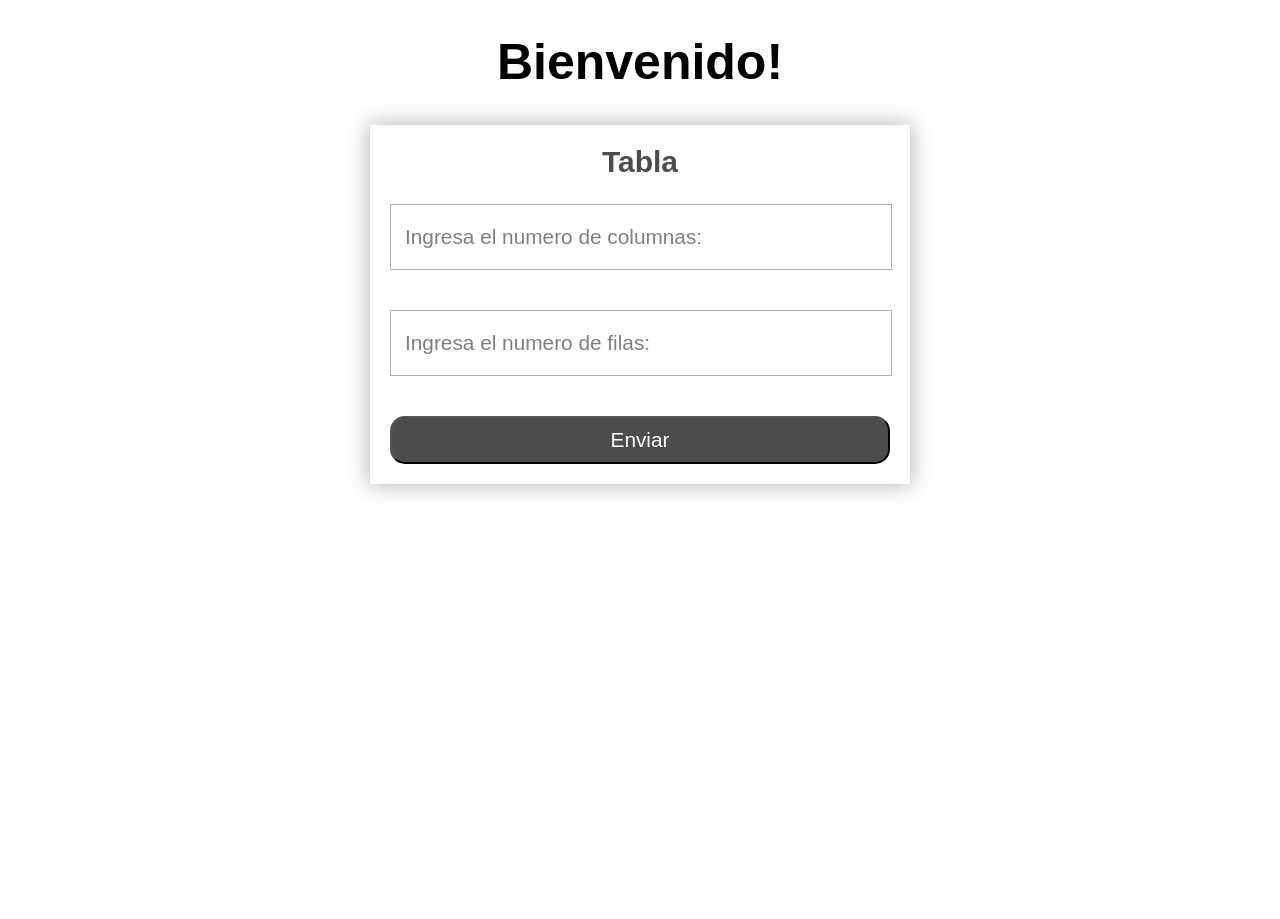
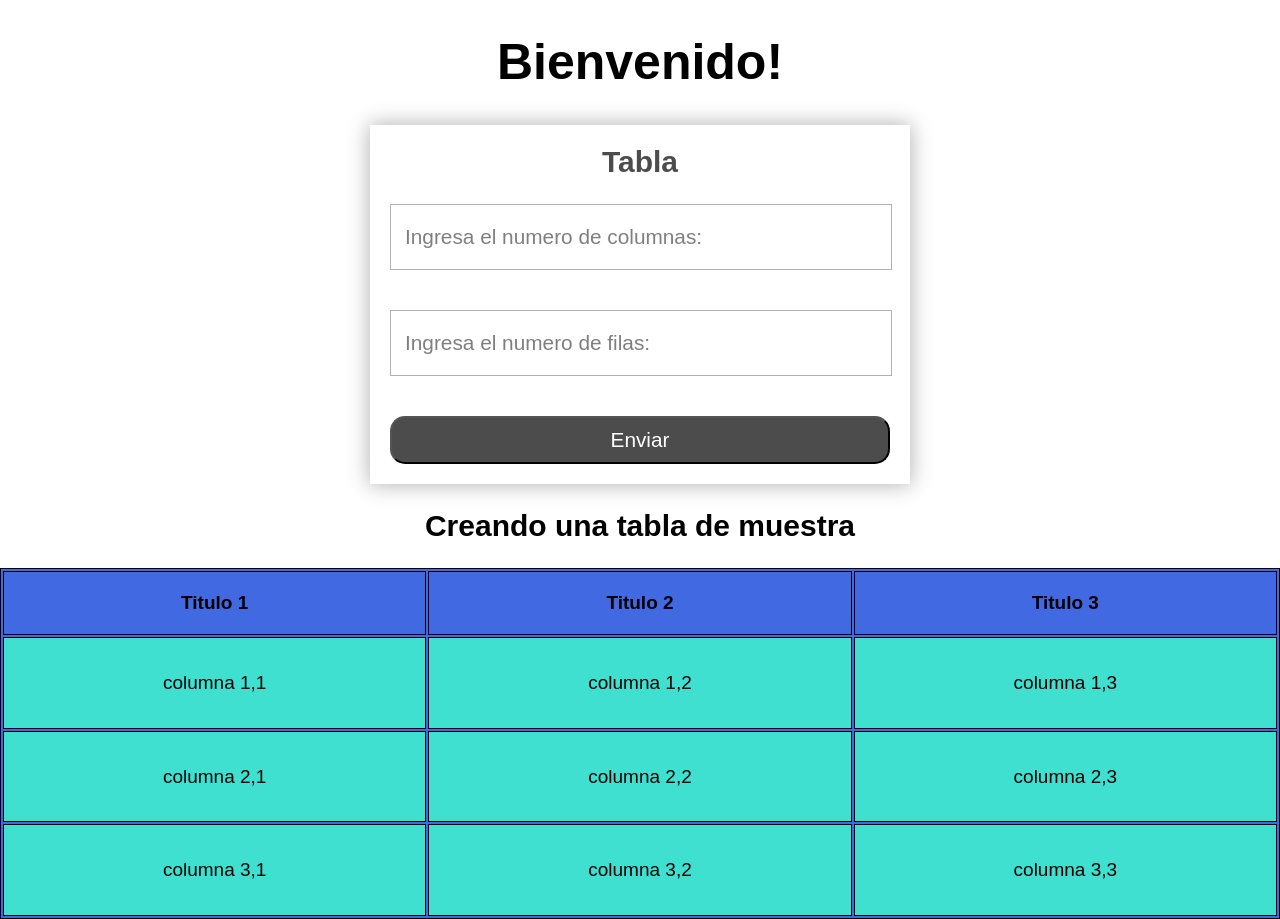
Before and after one commit to 1Nero1/DesarrolloWeb, a plain HTML site: page Practicas/Tabla Automatica/index.html in a window 1280 px wide. Before the commit the page ends 800 px from the top, so only its background shows below. Drawn offline with Linux system fonts and the light colour scheme.

Commit message:
Creando una tabla de muestra e ingresandole estilos

```diff
--- a/Practicas/Tabla Automatica/index.html
+++ b/Practicas/Tabla Automatica/index.html
@@ -44,7 +44,59 @@
                 </form>
             </div>
         </section>
-        <form action=""></form>
+        <section class="tabla">
+            <div>
+                <h2> Creando una tabla de muestra</h2>
+            </div>
+            <div class="cont__tabla">
+                <table id="tablaMuestra" class="tabla__muestra">
+                    <tr class="tabla__fila">
+                        <th class="columna__encabezado">
+                            <p>Titulo 1</p>
+                        </th>
+                        <th class="columna__encabezado">
+                            <p>Titulo 2</p>
+                        </th>
+                        <th class="columna__encabezado">
+                            <p>Titulo 3</p>
+                        </th>
+                    </tr>
+                    <tr class="tabla__fila">
+                        <td class="tabla__columna">
+                            <p>columna 1,1</p>
+                        </td>
+                        <td class="tabla__columna">
+                            <p>columna 1,2</p>
+                        </td>
+                        <td class="tabla__columna">
+                            <p>columna 1,3</p>
+                        </td>
+                    </tr>
+                    <tr class="tabla__fila">
+                        <td class="tabla__columna">
+                            <p>columna 2,1</p>
+                        </td>
+                        <td class="tabla__columna">
+                            <p>columna 2,2</p>
+                        </td>
+                        <td class="tabla__columna">
+                            <p>columna 2,3</p>
+                        </td>
+                    </tr>
+                    <tr class="tabla__fila">
+                        <td class="tabla__columna">
+                            <p>columna 3,1</p>
+                        </td>
+                        <td class="tabla__columna">
+                            <p>columna 3,2</p>
+                        </td>
+                        <td class="tabla__columna">
+                            <p>columna 3,3</p>
+                        </td>
+                    </tr>
+                </table>
+            </div>
+        </section>
     </main>
     <footer> <!-- Pie de pagina -->
     </footer>
--- a/Practicas/Tabla Automatica/styles/master.css
+++ b/Practicas/Tabla Automatica/styles/master.css
@@ -106,3 +106,26 @@ img{
 .form_Mess_Error_Activo{
     display: block;
 }
+
+/* ===Tabla=== */
+.tabla h2{
+    text-align: center;
+}
+#tablaMuestra{
+    margin: auto; /* Centra nuestra tabla */
+    width: 100%; /* Da tamaño uniforme a la tabla */
+}
+.tabla__muestra, .tabla__fila, .tabla__columna, .columna__encabezado{
+    background-color: royalblue;
+    border: 1px solid black;
+    text-align: center;
+}
+.tabla__fila, .tabla__columna{
+    padding: 15px;
+}
+.tabla__fila{
+    background-color: yellow;
+}
+.tabla__columna{
+    background-color: turquoise;
+}
```
